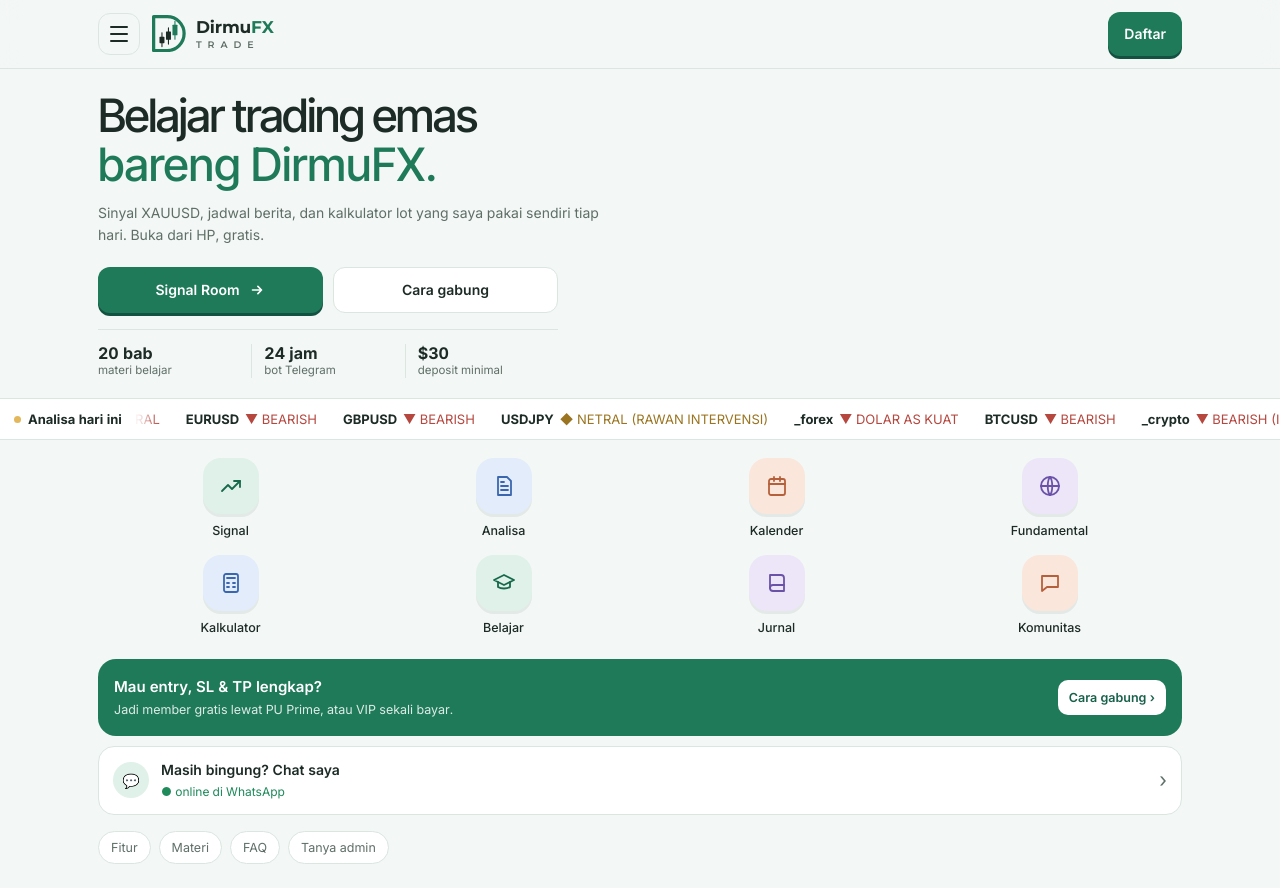
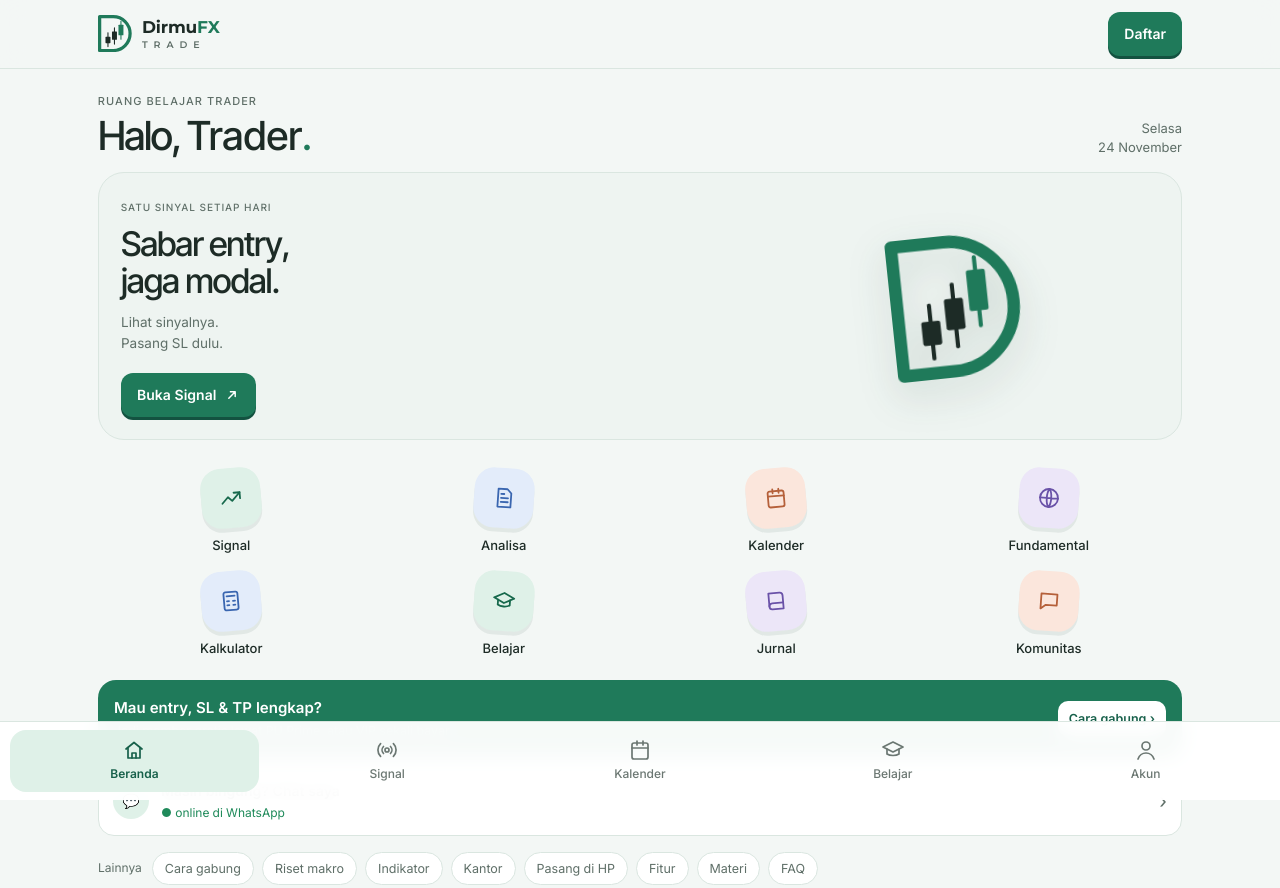
Before and after one commit to dirmufx/dirmufx.github.io, a plain HTML site: page index.html in a window 1280 px wide. Shown: the top 888 px of the page. Drawn offline with Linux system fonts and the light colour scheme.

Commit message:
Beranda gaya kartu: sapaan + tanggal, kartu utama, ikon miring, menu bawah, tanpa tombol garis tiga
Co-Authored-By: Claude Opus 5.5 <noreply@anthropic.com>
Claude-Session: https://claude.ai/code/session_01RhVVSaTBMUw1rvuWPn66ar

```diff
--- a/index.html
+++ b/index.html
@@ -866,18 +866,11 @@ body.dlock{overflow:hidden}
   <div class="wrap">
     <div>
       <a class="livepill" id="livePill" href="https://www.tiktok.com/@dirmufxofficial/live" target="_blank" rel="noopener" hidden><b>LIVE</b>Sedang live di TikTok · Tonton</a>
-      <h1>Belajar trading emas<span class="hl">bareng DirmuFX.</span></h1>
-      <p class="lead">Sinyal XAUUSD, jadwal berita, dan kalkulator lot yang saya pakai sendiri tiap hari. Buka dari HP, gratis.</p>
-      <div class="cta two">
-        <a class="btn gold-btn" href="#analisa">Signal Room
-          <svg viewBox="0 0 20 20" fill="none"><path d="M5 10h10M11 6l4 4-4 4" stroke="currentColor" stroke-width="1.8" stroke-linecap="round" stroke-linejoin="round"/></svg></a>
-        <a class="btn ghost" href="#cara-gabung">Cara gabung</a>
-      </div>
-      <div class="hstats">
-        <div><b>20 bab</b><span>materi belajar</span></div>
-        <div><b>24 jam</b><span>bot Telegram</span></div>
-        <div><b>$30</b><span>deposit minimal</span></div>
-      </div>
+      <div class="greet"><div><span class="eyebrow">Ruang belajar trader</span><h1 class="hi">Halo, <span id="hiName">Trader</span><i>.</i></h1></div><div class="today" id="today"></div></div>
+      <a class="herocard" href="#analisa">
+        <div class="hc-txt"><span class="eyebrow">Satu sinyal setiap hari</span><h2>Sabar entry,<br>jaga modal.</h2><p>Lihat sinyalnya.<br>Pasang SL dulu.</p><span class="btn gold-btn">Buka Signal <svg viewBox="0 0 20 20" fill="none"><path d="M6 14L14 6M8 6h6v6" stroke="currentColor" stroke-width="1.8" stroke-linecap="round" stroke-linejoin="round"/></svg></span></div>
+        <div class="hc-art" aria-hidden="true"><svg viewBox="0 0 314 343" aria-hidden="true"><path d="M15 15H140A156.5 156.5 0 0 1 140 328H15Z" fill="none" stroke="#1f7a5a" stroke-width="30" stroke-linejoin="round"/><g fill="#1d2b26"><rect x="87" y="159" width="10" height="138" rx="5"/><rect x="69" y="202" width="46" height="58" rx="5"/><rect x="147" y="114" width="10" height="160" rx="5"/><rect x="129" y="153" width="46" height="75" rx="5"/></g><g fill="#1f7a5a"><rect x="207" y="54" width="10" height="175" rx="5"/><rect x="189" y="89" width="46" height="99" rx="5"/></g></svg></div>
+      </a>
     </div>
     <a class="hmock" href="#analisa" style="text-decoration:none;color:inherit" aria-label="Buka Signal Room">
       <div class="hm-float"><i>✈️</i><div><b>Sinyal baru masuk</b><small>Telegram · barusan</small></div></div>
@@ -899,7 +892,7 @@ body.dlock{overflow:hidden}
   <nav class="quick" aria-label="Pintasan"><a href="#analisa"><span class="c1"><svg viewBox="0 0 24 24" aria-hidden="true"><path d="M3 17l6-6 4 4 8-8"/><path d="M15 7h6v6"/></svg></span>Signal</a><a href="analisa.html"><span class="c2"><svg viewBox="0 0 24 24" aria-hidden="true"><path d="M6 3h9l4 4v14H6z"/><path d="M9 12h7M9 16h7M9 8h3"/></svg></span>Analisa</a><a href="#kalender"><span class="c3"><svg viewBox="0 0 24 24" aria-hidden="true"><rect x="4" y="5" width="16" height="16" rx="2"/><path d="M4 10h16M9 3v4M15 3v4"/></svg></span>Kalender</a><a href="#fundamental"><span class="c4"><svg viewBox="0 0 24 24" aria-hidden="true"><circle cx="12" cy="12" r="9"/><path d="M3 12h18M12 3c3 3.5 3 14.5 0 18M12 3c-3 3.5-3 14.5 0 18"/></svg></span>Fundamental</a><a href="#kalkulator"><span class="c2"><svg viewBox="0 0 24 24" aria-hidden="true"><rect x="5" y="3" width="14" height="18" rx="2"/><path d="M8 7h8M8 12h2M14 12h2M8 16h2M14 16h2"/></svg></span>Kalkulator</a><a href="belajar.html"><span class="c1"><svg viewBox="0 0 24 24" aria-hidden="true"><path d="M2 9l10-5 10 5-10 5z"/><path d="M6 11v5c3 2 9 2 12 0v-5"/></svg></span>Belajar</a><a href="jurnal.html"><span class="c4"><svg viewBox="0 0 24 24" aria-hidden="true"><path d="M5 4h11a3 3 0 0 1 3 3v13H8a3 3 0 0 1-3-3z"/><path d="M5 17a3 3 0 0 1 3-3h11"/></svg></span>Jurnal</a><a href="#channel"><span class="c3"><svg viewBox="0 0 24 24" aria-hidden="true"><path d="M4 5h16v11H9l-5 4z"/></svg></span>Komunitas</a></nav>
   <a class="joincard" href="#cara-gabung"><div><b>Mau entry, SL &amp; TP lengkap?</b><span>Jadi member gratis lewat PU Prime, atau VIP sekali bayar.</span></div><i>Cara gabung ›</i></a>
   <a class="askrow" href="https://wa.me/6285823444392?text=Halo%20admin%20DirmuFX%2C%20saya%20mau%20tanya%20cara%20mulai." target="_blank" rel="noopener"><span class="av">💬</span><div><b>Masih bingung? Chat saya</b><small>● online di WhatsApp</small></div><i>›</i></a>
-  <div class="morelinks"><a href="#fitur">Fitur</a><a href="#materi">Materi</a><a href="#faq">FAQ</a><a href="#tanya">Tanya admin</a></div>
+  <div class="morelinks"><span>Lainnya</span><a href="#cara-gabung">Cara gabung</a><a href="makro.html">Riset makro</a><a href="indikator.html">Indikator</a><a href="kantor.html">Kantor</a><a href="pasang.html">Pasang di HP</a><a href="#fitur">Fitur</a><a href="#materi">Materi</a><a href="#faq">FAQ</a></div>
 </div>
 <section id="fitur" class="more">
   <div class="wrap">
@@ -1121,6 +1114,8 @@ body.dlock{overflow:hidden}
     <p class="risk"><b style="color:var(--fg)">Peringatan risiko:</b> Trading forex, emas, dan crypto pakai leverage berisiko tinggi, modal bisa habis. Semua isi DirmuFX untuk belajar, bukan saran keuangan.<br>© 2026 DirmuFX Trade.</p>
   </div>
 </footer>
+<nav class="lbnav" aria-label="Menu bawah"><a href="#top" class="on"><svg viewBox="0 0 24 24" aria-hidden="true"><path d="M4 11l8-6.5 8 6.5"/><path d="M6 9.5V20h12V9.5"/><path d="M10 20v-5h4v5"/></svg>Beranda</a><a href="#analisa"><svg viewBox="0 0 24 24" aria-hidden="true"><circle cx="12" cy="12" r="2"/><path d="M8.5 15.5a5 5 0 0 1 0-7M15.5 8.5a5 5 0 0 1 0 7M5.6 18.4a9 9 0 0 1 0-12.8M18.4 5.6a9 9 0 0 1 0 12.8"/></svg>Signal</a><a href="#kalender"><svg viewBox="0 0 24 24" aria-hidden="true"><rect x="4" y="5" width="16" height="16" rx="2"/><path d="M4 10h16M9 3v4M15 3v4"/></svg>Kalender</a><a href="belajar.html"><svg viewBox="0 0 24 24" aria-hidden="true"><path d="M2 9l10-5 10 5-10 5z"/><path d="M6 11v5c3 2 9 2 12 0v-5"/></svg>Belajar</a><a href="#masuk" id="bnAkun"><svg viewBox="0 0 24 24" aria-hidden="true"><circle cx="12" cy="8" r="4"/><path d="M4 21c1.5-4 4.5-6 8-6s6.5 2 8 6"/></svg>Akun</a></nav>
+
 
 
 
@@ -3122,7 +3117,7 @@ async function load(){
  let unsub=null;
  auth.onAuthStateChanged(A,async u2=>{
   user=u2;profile=null;authReady=true;if(unsub){unsub();unsub=null}
-  const nav=$("navMasuk");if(nav){nav.textContent=u2?"Akun":"Daftar";nav.href=u2?"#akun":"#daftar"}const dm=$("drMasuk");if(dm){dm.href=u2?"#akun":"#masuk";dm.textContent=u2?"Akun saya":"Masuk"}const dg=document.querySelector(".dfoot .dreg");if(dg)dg.hidden=!!u2;
+  window.DFX_hi&&DFX_hi(u2);const nav=$("navMasuk");if(nav){nav.textContent=u2?"Akun":"Daftar";nav.href=u2?"#akun":"#daftar"}const dm=$("drMasuk");if(dm){dm.href=u2?"#akun":"#masuk";dm.textContent=u2?"Akun saya":"Masuk"}const dg=document.querySelector(".dfoot .dreg");if(dg)dg.hidden=!!u2;
   if(!u2){window.DFX_setMember&&window.DFX_setMember(false);window.DFX_setInd&&window.DFX_setInd(false);paint();return}
   const ref=fs.doc(D,"members",u2.uid);
   try{const snap=await fs.getDoc(ref);
@@ -3363,6 +3358,47 @@ html #landing footer .risk{margin-top:0;border-top:0;padding-top:0}
   window.addEventListener("hashchange",ap);ap();
 })();
 </script>
+<style>
+/* beranda gaya kartu + menu bawah */
+html #landing .nav .burger{display:none}
+html #landing{padding-bottom:calc(84px + env(safe-area-inset-bottom,0px))}
+html #landing .greet{display:flex;justify-content:space-between;align-items:flex-end;gap:10px;margin:6px 0 14px}
+html #landing .greet .eyebrow{display:block;margin-bottom:4px}
+html #landing h1.hi{font-size:clamp(26px,7.4vw,40px)!important;font-weight:500!important;letter-spacing:-.04em!important;line-height:1.1;margin:0!important;word-break:break-word}
+html #landing h1.hi i{font-style:normal;color:#1f7a5a}
+html #landing .today{flex:none;text-align:right;font-size:13px;color:var(--muted);line-height:1.5}
+html #landing .herocard{position:relative;display:grid;grid-template-columns:minmax(0,1.2fr) minmax(0,.8fr);align-items:center;gap:8px;padding:22px 18px 22px 22px;border-radius:26px;background:#eef4f1;border:1px solid var(--line);text-decoration:none;color:var(--fg);overflow:hidden}
+html #landing .herocard .eyebrow{font-size:10px}
+html #landing .herocard h2{font-size:clamp(24px,6.6vw,34px)!important;font-weight:500!important;letter-spacing:-.035em!important;line-height:1.08;margin:10px 0 12px}
+html #landing .herocard p{margin:0 0 18px;color:var(--muted);font-size:13.5px;line-height:1.6}
+html #landing .herocard .btn{padding:11px 16px;font-size:14px}
+html #landing .herocard .btn svg{width:16px;height:16px}
+html #landing .hc-art{display:grid;place-items:center}
+html #landing .hc-art svg{width:100%;max-width:130px;height:auto;filter:drop-shadow(0 14px 18px rgba(20,60,45,.18));transform:rotate(-6deg)}
+html #landing .quick{gap:16px 6px}
+html #landing .quick span{width:60px;height:60px;border-radius:20px;box-shadow:0 4px 0 rgba(20,50,40,.08)}
+html #landing .quick a:nth-child(odd) span{transform:rotate(-5deg)}
+html #landing .quick a:nth-child(even) span{transform:rotate(4deg)}
+html #landing .quick a{font-size:13px;color:var(--fg)}
+html #landing .homex{padding-top:22px}
+html #landing .tick{display:none}
+html #landing .morelinks{align-items:center}
+html #landing .morelinks span{font-size:12px;color:var(--muted);margin-right:2px}
+html #landing .lbnav{position:fixed;left:0;right:0;bottom:0;z-index:30;display:grid;grid-template-columns:repeat(5,minmax(0,1fr));gap:4px;padding:8px 10px calc(8px + env(safe-area-inset-bottom,0px));background:rgba(255,255,255,.96);border-top:1px solid var(--line);backdrop-filter:blur(10px);-webkit-backdrop-filter:blur(10px)}
+html #landing .lbnav a{display:flex;flex-direction:column;align-items:center;gap:3px;padding:8px 2px;border-radius:16px;text-decoration:none;font-size:12px;font-weight:500;color:#6b7772}
+html #landing .lbnav svg{width:24px;height:24px;fill:none;stroke:currentColor;stroke-width:1.7;stroke-linecap:round;stroke-linejoin:round}
+html #landing .lbnav a.on{background:#dff1e8;color:#17604a;font-weight:600}
+html #landing footer{padding-bottom:10px}
+</style>
+<script>
+(function(){const d=new Date();const t=document.getElementById("today");
+  if(t)t.innerHTML=d.toLocaleDateString("id-ID",{weekday:"long"})+"<br>"+d.toLocaleDateString("id-ID",{day:"numeric",month:"long"});
+  window.DFX_hi=function(u){const el=document.getElementById("hiName"),ak=document.getElementById("bnAkun");
+    let n="Trader";if(u){n=(u.displayName||"").trim().split(/\s+/)[0]||(u.email||"").split("@")[0]||"Trader"}
+    if(el)el.textContent=n;if(ak)ak.href=u?"#akun":"#masuk"};
+})();
+</script>
+
 
 
 <script>
```
